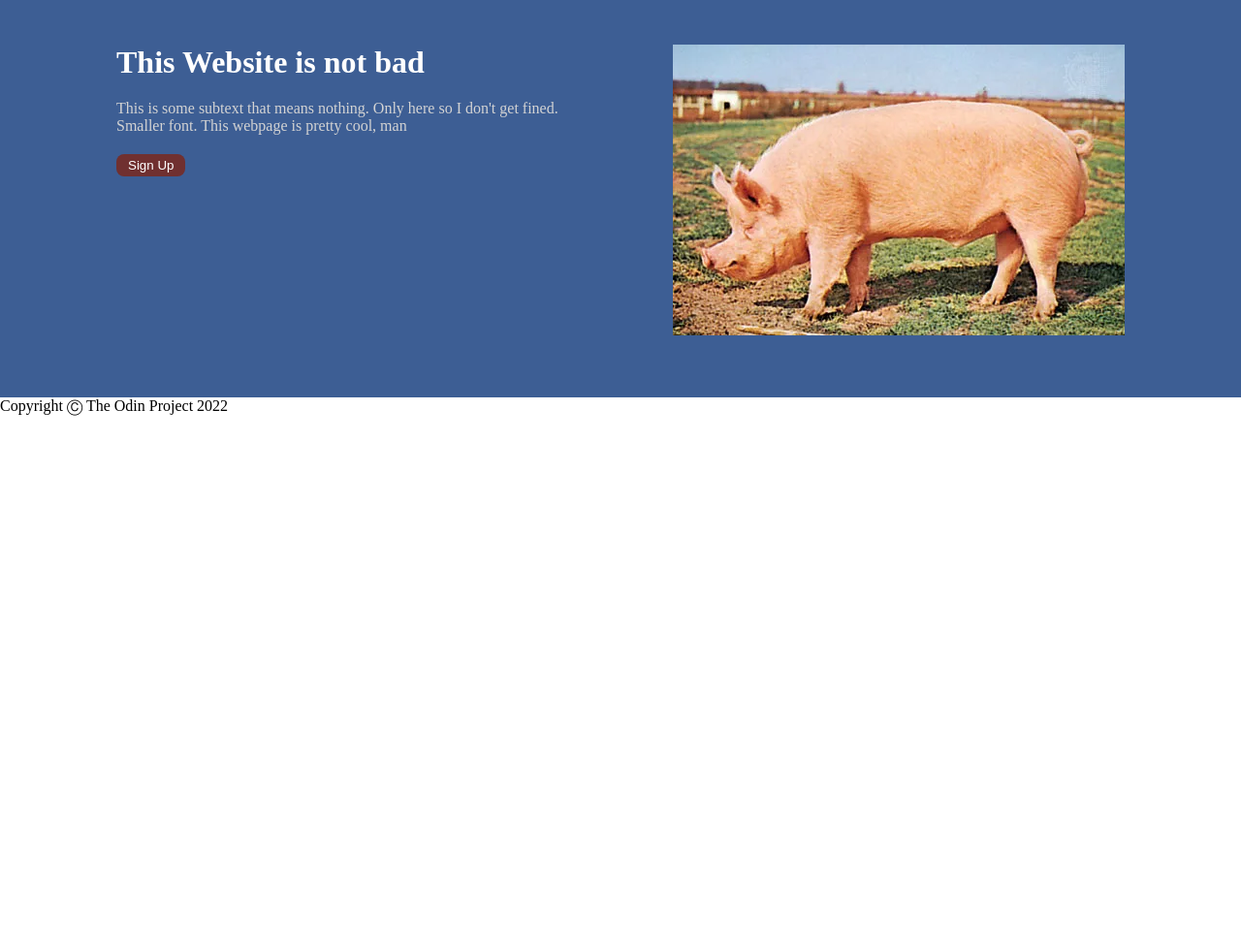
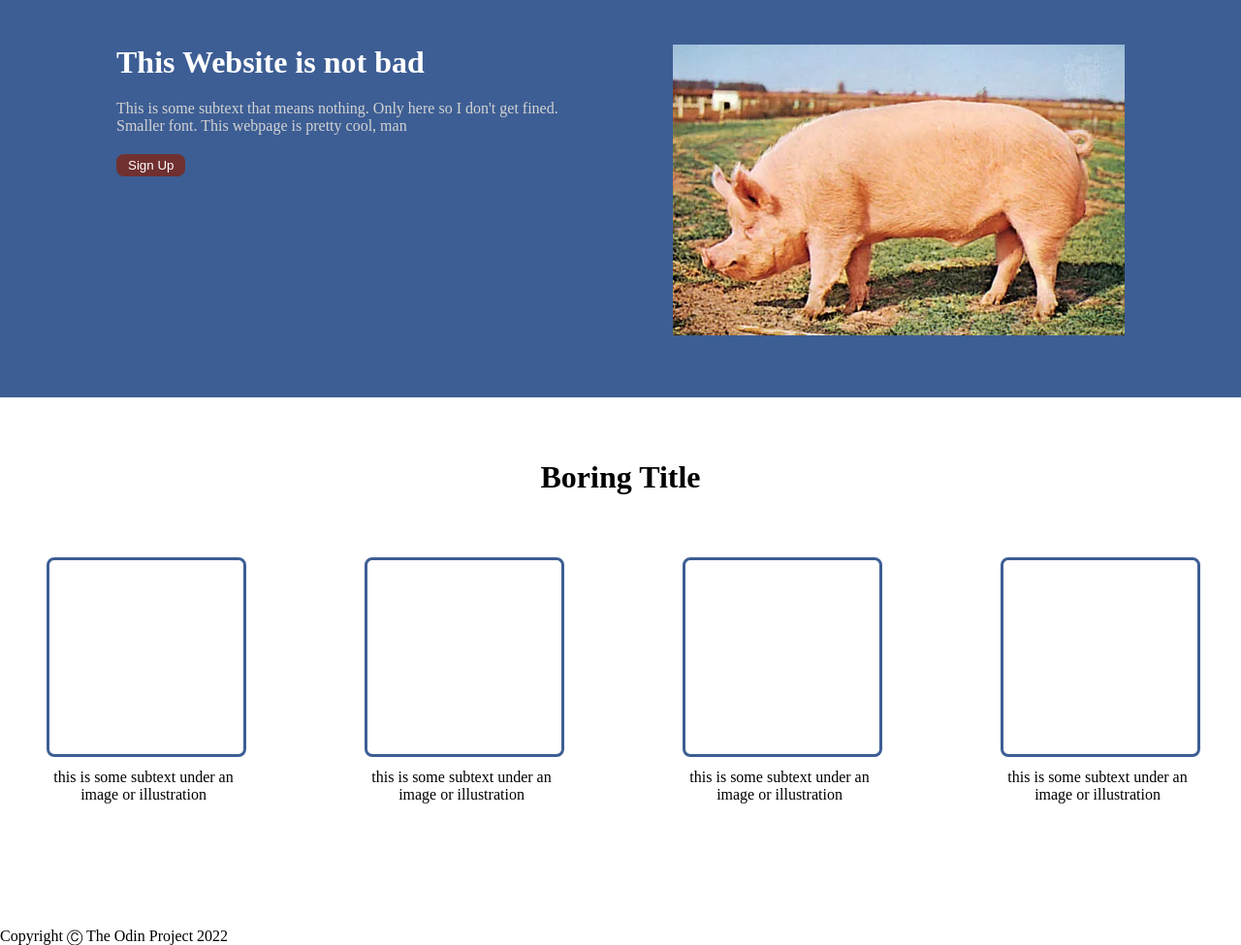
Before and after one commit to seank2401/Landing-Page, a plain HTML site: page index.html in a window 1280 px wide. Shown: the part 99-1074 px from the top of the page at 97% size. Before the commit the page ends 800 px from the top, so only its background shows below. Drawn offline with Linux system fonts and the light colour scheme.

Commit message:
Add Body2 in html and styling

```diff
--- a/index.html
+++ b/index.html
@@ -31,7 +31,27 @@
       <img src="./images/Yorkshire-boar.webp" alt="oink">
     </div>
     <div class="body2">
-
+      <div class="title2">
+            Boring Title
+        </div>
+        <div class="body2content">
+            <div class="info">
+                <div class="box"></div>
+                <div>this is some subtext under an image or illustration</div>
+            </div>
+            <div class="info">
+                <div class="box"></div>
+                <div>this is some subtext under an image or illustration</div>
+            </div>
+            <div class="info">
+                <div class="box"></div>
+                <div>this is some subtext under an image or illustration</div>
+            </div>
+            <div class="info">
+                <div class="box"></div>
+                <div>this is some subtext under an image or illustration</div>
+            </div>
+        </div>
     </div>
     <div class="body3">
 
--- a/style.css
+++ b/style.css
@@ -3,7 +3,6 @@ body{
    flex-direction: column;
    min-height: 100vh;
    margin: 0;
-
 }
 
 *{
@@ -76,3 +75,37 @@ h1{
    border-radius: 8px;
    border-style: none;
 }
+
+/* BODY 2 */
+
+ .body2{
+    padding: 64px;
+ }
+
+ .title2{
+    text-align: center;
+    font-weight: bold;
+    font-size: 32px;
+    padding-bottom: 64px;
+ }
+
+ .body2content{
+    display: flex;
+    align-items: center;
+    justify-content: center;
+    gap: 128px;
+    padding-bottom: 64px;
+ }
+
+.info{
+    width: 200px;
+    text-align: center;
+}
+
+ .box{
+    width: 200px;
+    height: 200px;
+    border: solid #3d5e94;
+    border-radius: 8px;
+    margin-bottom: 12px;
+ }
```
